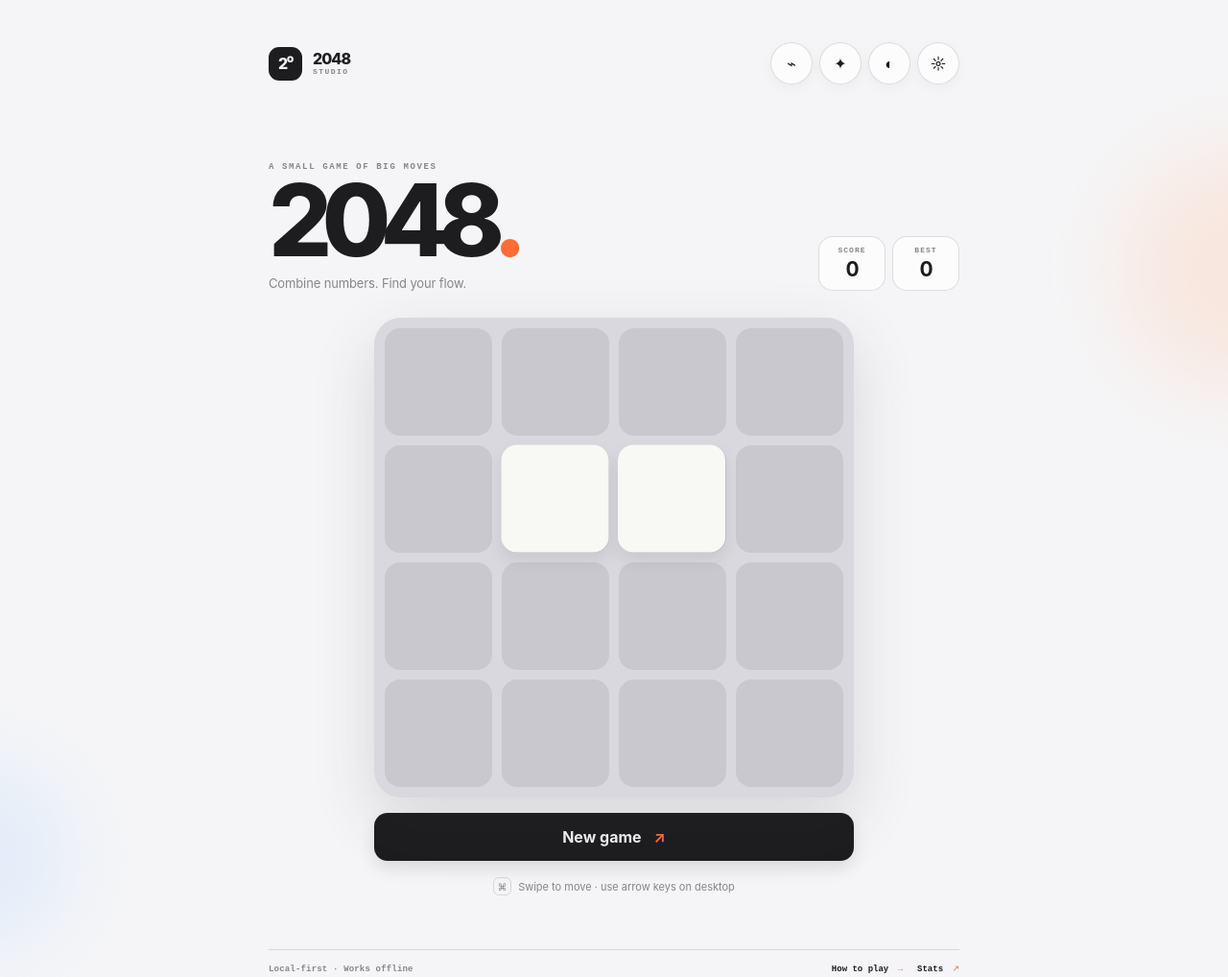
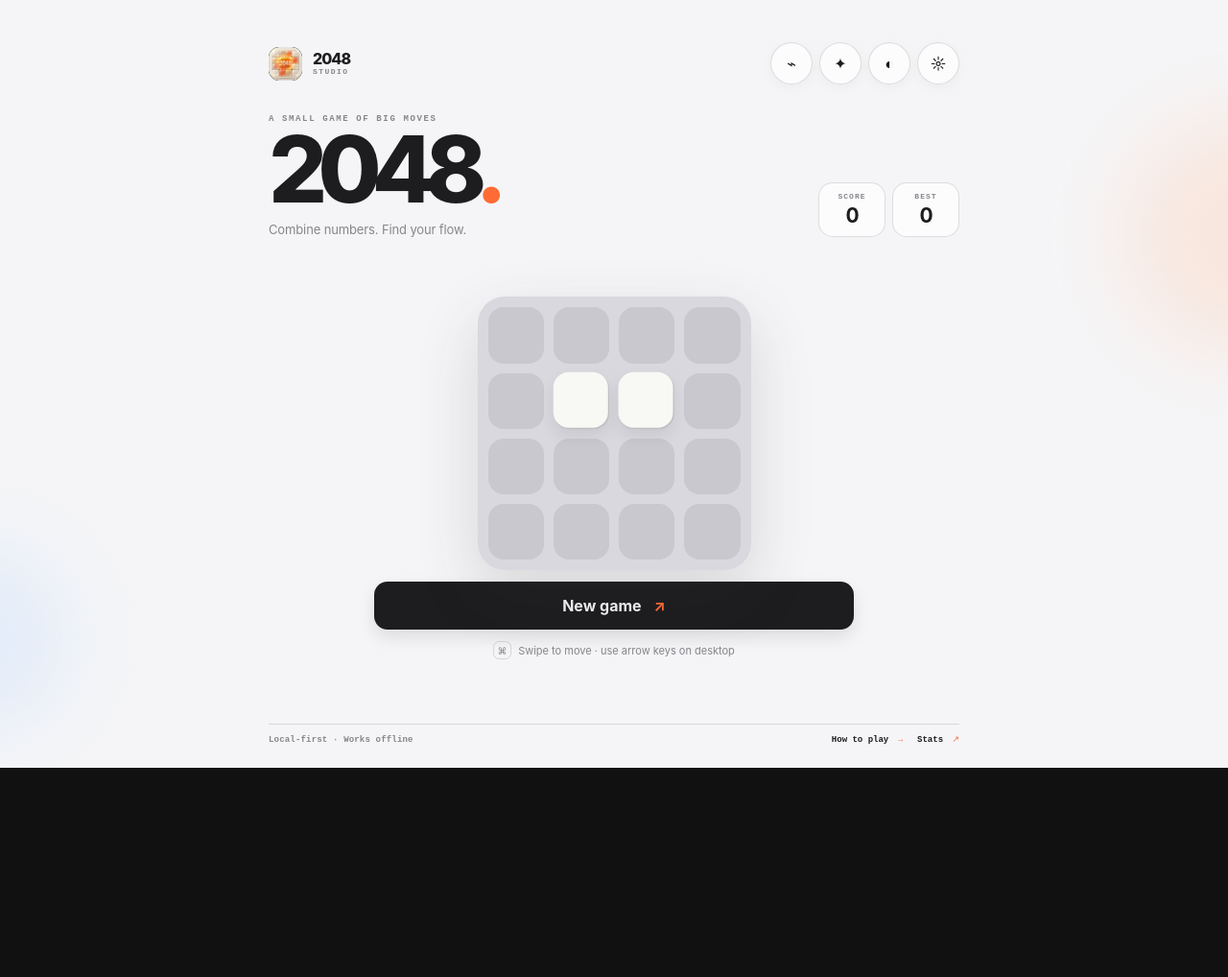
Before and after one commit to CRZX1337/2048-site-modern, a website built with Vite: page index.html in a window 1280 px wide. Shown: the whole page at 96% size. After the commit the page ends 800 px from the top, so only its background shows below. Built offline with nearby package versions, Linux system fonts and the light colour scheme.

Commit message:
feat: integrate 2048 studio branding

```diff
--- a/public/sw.js
+++ b/public/sw.js
@@ -1,10 +1,10 @@
-const CACHE = '2048-studio-v4';
+const CACHE = '2048-studio-v5';
 // Deployment base path ("/2048-site-modern/" on GitHub Pages), derived from the
 // worker's own scope so all cached URLs and fallbacks follow the real subpath.
 const BASE = new URL(self.registration.scope).pathname;
 const INDEX = `${BASE}index.html`;
 const IS_DEV_HOST = self.location.hostname === 'localhost' || self.location.hostname === '127.0.0.1';
-const CORE = [BASE, INDEX, `${BASE}manifest.webmanifest`, `${BASE}icon-192.svg`, `${BASE}icon-512.svg`, `${BASE}icon-maskable.svg`];
+const CORE = [BASE, INDEX, `${BASE}manifest.webmanifest`, `${BASE}logo.png`, `${BASE}icon-192.png`, `${BASE}icon-512.png`, `${BASE}icon-maskable.png`, `${BASE}apple-touch-icon.png`, `${BASE}favicon-32.png`];
 const ASSET_PATTERN = new RegExp(`(?:src|href)="(${BASE.replace(/[.*+?^${}()|[\]\\]/g, '\\$&')}assets/[^"]+\\.(?:js|css))"`, 'g');
 
 self.addEventListener('install', event => {
--- a/src/main.ts
+++ b/src/main.ts
@@ -13,7 +13,7 @@ if (!app) throw new Error('App root missing');
 const root = app;
 
 const content = `
-  <header class="topbar"><div class="brand"><span class="brand-mark">2⁰</span><div><strong>2048</strong><span>STUDIO</span></div></div><div class="top-actions"><button class="icon-button" id="stats-button" aria-label="View statistics">⌁</button><button class="icon-button" id="theme-button" aria-label="Choose theme">✦</button><button class="icon-button" id="mode-button" aria-label="Toggle dark mode">◐</button><button class="icon-button" id="settings-button" aria-label="Open settings">☼</button></div></header>
+  <header class="topbar"><div class="brand"><span class="brand-mark"><img class="brand-logo" src="logo.png" alt="2048 Studio logo" width="35" height="35" /></span><div><strong>2048</strong><span>STUDIO</span></div></div><div class="top-actions"><button class="icon-button" id="stats-button" aria-label="View statistics">⌁</button><button class="icon-button" id="theme-button" aria-label="Choose theme">✦</button><button class="icon-button" id="mode-button" aria-label="Toggle dark mode">◐</button><button class="icon-button" id="settings-button" aria-label="Open settings">☼</button></div></header>
   <section class="hero" aria-labelledby="title"><div><p class="eyebrow">A small game of big moves</p><h1 id="title">2048<span class="accent">.</span></h1><p class="subtitle">Combine numbers. Find your flow.</p></div><div class="scores" aria-label="Game scores"><div class="score-card"><span>SCORE</span><strong id="score">0</strong></div><div class="score-card"><span>BEST</span><strong id="best">0</strong></div></div></section>
   <section class="game-wrap"><div class="board-frame"><div class="board" id="board" role="grid" aria-rowcount="4" aria-colcount="4" aria-label="2048 game board" tabindex="0"></div><div class="status-overlay" id="overlay" hidden></div></div><div class="game-actions"><button class="primary-button" id="new-game">New game <span>↗</span></button></div><p class="hint"><span class="keyboard-icon">⌘</span> <span>Swipe to move · use arrow keys on desktop</span></p></section>
   <footer><span>Local-first · Works offline</span><div class="footer-links"><button class="link-button" id="about">How to play <span>→</span></button><button class="link-button" id="stats-link">Stats <span>↗</span></button></div></footer>
--- a/src/styles.css
+++ b/src/styles.css
@@ -9,55 +9,59 @@
 }
 @layer foundation {
   :root { color-scheme:light; font-family:-apple-system,BlinkMacSystemFont,"SF Pro Text","Helvetica Neue",sans-serif; font-synthesis:none; }
-  body { min-height:var(--visual-viewport-height,100svh); background:#111; }
-  .app-shell { --page:#f5f5f7; --ink:#171719; --muted:#86868b; --line:rgba(60,60,67,.16); --surface:rgba(255,255,255,.76); --board:#d9d9de; --cell:#c8c8ce; --accent:#ff6b35; --tile-ink:#19191b; --tile-light:#fff; --display:-apple-system,BlinkMacSystemFont,"SF Pro Display","Helvetica Neue",sans-serif; --body:-apple-system,BlinkMacSystemFont,"SF Pro Text","Helvetica Neue",sans-serif; --mono:"SF Mono",ui-monospace,monospace; --page-glow:none; position:relative; isolation:isolate; min-height:var(--visual-viewport-height,100svh); overflow:hidden; padding:calc(18px + env(safe-area-inset-top)) max(18px,env(safe-area-inset-right)) calc(24px + env(safe-area-inset-bottom)) max(18px,env(safe-area-inset-left)); background:var(--page); color:var(--ink); font-family:var(--body); transition:background .55s ease,color .4s ease; }
+  html,body { height:100%; }
+  html { overflow:clip; }
+  body { min-height:var(--visual-viewport-height,100svh); background:#111; overflow:clip; overscroll-behavior:none; }
+  .app-shell { --page:#f5f5f7; --ink:#171719; --muted:#86868b; --line:rgba(60,60,67,.16); --surface:rgba(255,255,255,.76); --board:#d9d9de; --cell:#c8c8ce; --accent:#ff6b35; --tile-ink:#19191b; --tile-light:#fff; --display:-apple-system,BlinkMacSystemFont,"SF Pro Display","Helvetica Neue",sans-serif; --body:-apple-system,BlinkMacSystemFont,"SF Pro Text","Helvetica Neue",sans-serif; --mono:"SF Mono",ui-monospace,monospace; --page-glow:none; --board-chrome:415px; position:relative; isolation:isolate; display:flex; flex-direction:column; height:100svh; height:var(--visual-viewport-height,100svh); overflow:hidden; padding:calc(18px + env(safe-area-inset-top)) max(18px,env(safe-area-inset-right)) calc(24px + env(safe-area-inset-bottom)) max(18px,env(safe-area-inset-left)); background:var(--page); color:var(--ink); font-family:var(--body); transition:background .55s ease,color .4s ease; }
   .app-shell[data-dark="true"] { color-scheme:dark; }
   .app-shell[data-orientation="landscape"] { padding-top:max(18px,env(safe-area-inset-top)); }
   .theme-effects { position:absolute; inset:0; z-index:0; overflow:hidden; pointer-events:none; }
   .theme-effects > * { position:absolute; pointer-events:none; display:none; }
-  .apple-content,.glass-content,.material-content,.oldschool-content,.modern-content,.theme-content { position:relative; z-index:2; width:100%; min-height:calc(var(--visual-viewport-height,100svh) - 42px); }
+  .apple-content,.glass-content,.material-content,.oldschool-content,.modern-content,.theme-content { position:relative; z-index:2; width:100%; flex:1; min-height:0; display:flex; flex-direction:column; }
   .topbar,.hero,.game-wrap,footer { width:min(100%,620px); margin-inline:auto; }
+  .game-wrap { flex:1; min-height:0; display:flex; flex-direction:column; justify-content:center; }
   .topbar { display:flex; align-items:center; justify-content:space-between; min-height:44px; }
   .brand { display:flex; align-items:center; gap:11px; letter-spacing:-.04em; }
-  .brand-mark { display:grid; place-items:center; width:35px; height:35px; border-radius:12px; background:var(--ink); color:var(--page); font:800 16px/1 var(--display); letter-spacing:-.1em; }
+  .brand-mark { display:grid; place-items:center; width:35px; height:35px; overflow:hidden; border-radius:12px; background:var(--ink); color:var(--page); font:800 16px/1 var(--display); letter-spacing:-.1em; }
+  .brand-logo { display:block; width:100%; height:100%; object-fit:cover; border-radius:inherit; }
   .brand strong { display:block; font:800 16px/14px var(--display); letter-spacing:-.06em; }
   .brand div span { display:block; margin-top:3px; color:var(--muted); font:600 8px/1 var(--mono); letter-spacing:.18em; }
   .top-actions { display:flex; gap:7px; }
   .icon-button,.close-button { display:grid; place-items:center; width:44px; height:44px; border-radius:50%; background:var(--surface); color:var(--ink); border:1px solid var(--line); box-shadow:0 4px 14px rgba(0,0,0,.04); transition:transform .2s ease,background .25s ease,border-color .25s ease; }
   .icon-button:active,.close-button:active { transform:scale(.92); }
-  .hero { display:flex; align-items:end; justify-content:space-between; gap:20px; padding:clamp(42px,11vh,82px) 0 28px; }
+  .hero { display:flex; align-items:end; justify-content:space-between; gap:20px; padding:clamp(14px,4svh,54px) 0 clamp(10px,2svh,22px); }
   .eyebrow { margin:0 0 10px; color:var(--muted); font:600 9px/1 var(--mono); letter-spacing:.18em; text-transform:uppercase; }
-  h1 { margin:0; font:850 clamp(66px,17vw,104px)/.78 var(--display); letter-spacing:-.105em; }
+  h1 { margin:0; font:850 clamp(52px,min(16vw,12svh),104px)/.78 var(--display); letter-spacing:-.105em; }
   .accent { color:var(--accent); }
   .subtitle { margin:17px 0 0; color:var(--muted); font-size:13px; letter-spacing:-.01em; }
   .scores { display:flex; gap:7px; flex-shrink:0; }
   .score-card { min-width:70px; padding:10px 12px 11px; border:1px solid var(--line); border-radius:15px; background:var(--surface); text-align:center; backdrop-filter:blur(14px); }
   .score-card span { display:block; color:var(--muted); font:600 8px/1 var(--mono); letter-spacing:.13em; }
   .score-card strong { display:block; margin-top:5px; font:750 21px/1 var(--display); letter-spacing:-.06em; }
-  .board-frame { position:relative; width:100%; overflow:hidden; padding:11px; border-radius:28px; background:var(--board); box-shadow:var(--shadow,0 24px 60px rgba(0,0,0,.12)); }
+  .board-frame { position:relative; flex-shrink:0; width:min(100%,500px,max(170px,calc(var(--visual-viewport-height,100svh) - var(--board-chrome)))); margin-inline:auto; overflow:hidden; padding:11px; border-radius:28px; background:var(--board); box-shadow:var(--shadow,0 24px 60px rgba(0,0,0,.12)); }
   .board { display:grid; grid-template-columns:repeat(4,1fr); gap:10px; aspect-ratio:1; touch-action:none; outline:none; }
-  .cell { grid-row:calc(var(--row) + 1); grid-column:calc(var(--col) + 1); border-radius:var(--cell-radius,15px); background:var(--cell); }
-  .tile { position:absolute; inset:11px; display:grid; place-items:center; width:calc((100% - 54px)/4); height:calc((100% - 54px)/4); transform:translate(calc(var(--col) * (100% + 10px)),calc(var(--row) * (100% + 10px))); z-index:2; border-radius:var(--tile-radius,15px); color:var(--tile-ink); font:800 clamp(25px,8vw,44px)/1 var(--display); letter-spacing:-.08em; box-shadow:var(--tile-shadow,0 8px 17px rgba(0,0,0,.08)); transition:transform var(--move-duration,.18s) var(--move-ease,cubic-bezier(.2,.8,.2,1)),filter .2s ease,box-shadow .25s ease; }
+  .cell { grid-row:calc(var(--row) + 1); grid-column:calc(var(--col) + 1); border-radius:min(var(--cell-radius,15px),30%); background:var(--cell); }
+  .tile { position:absolute; inset:11px; display:grid; place-items:center; width:calc((100% - 54px)/4); height:calc((100% - 54px)/4); transform:translate(calc(var(--col) * (100% + 10px)),calc(var(--row) * (100% + 10px))); z-index:2; border-radius:min(var(--tile-radius,15px),30%); color:var(--tile-ink); font:800 clamp(25px,8vw,44px)/1 var(--display); letter-spacing:-.08em; box-shadow:var(--tile-shadow,0 8px 17px rgba(0,0,0,.08)); transition:transform var(--move-duration,.18s) var(--move-ease,cubic-bezier(.2,.8,.2,1)),filter .2s ease,box-shadow .25s ease; }
   .tile-128,.tile-256,.tile-512 { font-size:clamp(22px,7vw,37px); }
   .tile-1024,.tile-2048,.tile-super { font-size:clamp(18px,6vw,31px); }
   .status-overlay { position:absolute; inset:11px; z-index:5; display:grid; place-items:center; border-radius:calc(var(--board-radius,28px) - 11px); background:var(--overlay-bg,rgba(245,245,247,.84)); color:var(--ink); backdrop-filter:blur(18px); text-align:center; animation:overlay-in .35s cubic-bezier(.2,.8,.2,1) both; }
   .status-overlay div { display:grid; justify-items:center; gap:11px; }
   .status-overlay strong { font:800 39px/1 var(--display); letter-spacing:-.08em; }
   .overlay-kicker { color:var(--accent); font:700 9px/1 var(--mono); letter-spacing:.16em; text-transform:uppercase; }
-  .game-actions { display:flex; gap:10px; margin-top:16px; }
+  .game-actions { display:flex; gap:10px; margin-top:12px; }
   .primary-button,.secondary-button { min-height:50px; border-radius:16px; padding:0 21px; font-weight:750; transition:transform .2s ease,filter .2s ease,background .25s ease; }
   .primary-button { flex:1; background:var(--ink); color:var(--page); box-shadow:0 8px 18px rgba(0,0,0,.1); }
   .primary-button span { margin-left:9px; color:var(--accent); }
   .primary-button:active,.secondary-button:active { transform:scale(.97); }
   .secondary-button { border:1px solid var(--line); background:transparent; color:var(--ink); }
-  .hint { display:flex; justify-content:center; align-items:center; gap:7px; margin:17px 0 0; color:var(--muted); font-size:11px; }
+  .hint { display:flex; justify-content:center; align-items:center; gap:7px; margin:12px 0 0; color:var(--muted); font-size:11px; }
   .keyboard-icon { display:grid; place-items:center; width:19px; height:19px; border:1px solid var(--line); border-radius:6px; font-size:10px; }
-  footer { display:flex; justify-content:space-between; align-items:center; gap:12px; margin-top:clamp(36px,7vh,66px); padding-top:16px; border-top:1px solid var(--line); color:var(--muted); font:600 9px/1 var(--mono); letter-spacing:.02em; }
+  footer { display:flex; justify-content:space-between; align-items:center; gap:12px; margin-top:clamp(10px,2.5svh,28px); padding-top:12px; border-top:1px solid var(--line); color:var(--muted); font:600 9px/1 var(--mono); letter-spacing:.02em; }
   .footer-links { display:flex; gap:15px; }
   .link-button { padding:0; background:transparent; color:var(--ink); font:600 9px/1 var(--mono); }
   .link-button span { color:var(--accent); margin-left:4px; }
   .sr-only { position:absolute!important; width:1px!important; height:1px!important; padding:0!important; margin:-1px!important; overflow:hidden!important; clip:rect(0,0,0,0)!important; white-space:nowrap!important; border:0!important; }
-  dialog { width:min(90vw,410px); max-height:min(82svh,680px); padding:28px; border:1px solid var(--line); border-radius:28px; background:var(--page); color:var(--ink); box-shadow:0 28px 90px rgba(0,0,0,.28); }
+  dialog { width:min(90vw,410px); max-height:min(82svh,680px); padding:28px; overflow:auto; border:1px solid var(--line); border-radius:28px; background:var(--page); color:var(--ink); box-shadow:0 28px 90px rgba(0,0,0,.28); }
   dialog::backdrop { background:rgba(10,12,16,.35); backdrop-filter:blur(14px); }
   .dialog-head { display:flex; justify-content:space-between; align-items:start; }
   dialog h2 { margin:0; font:800 29px/1 var(--display); letter-spacing:-.07em; }
@@ -85,8 +89,11 @@
   .setting-row { display:flex; align-items:center; justify-content:space-between; width:100%; padding:15px; border:1px solid var(--line); border-radius:17px; background:var(--surface); color:var(--ink); text-align:left; }
   .setting-row strong,.setting-row small { display:block; }.setting-row small { margin-top:4px; color:var(--muted); font-size:11px; }.setting-row b { color:var(--accent); }.setting-static { cursor:default; }.setting-pill { padding:5px 8px; border-radius:8px; background:var(--line); color:var(--muted); font:600 9px var(--mono); }
   @keyframes overlay-in { from { opacity:0; transform:scale(.97); } to { opacity:1; transform:none; } }
-  @media (max-width:430px) { .app-shell { padding-inline:15px; }.hero { padding-top:45px; }.board-frame { padding:8px; border-radius:22px; }.tile { inset:8px; width:calc((100% - 44px)/4); height:calc((100% - 44px)/4); }.status-overlay { inset:8px; } footer { margin-top:39px; } }
-  @media (min-width:700px) { .app-shell { padding-top:44px; }.game-wrap { width:500px; }.topbar,.hero,footer { width:min(100%,720px); } }
+  @media (max-width:430px) { .app-shell { padding-inline:15px; }.hero { padding-top:32px; }.board-frame { padding:8px; border-radius:22px; }.tile { inset:8px; width:calc((100% - 44px)/4); height:calc((100% - 44px)/4); }.status-overlay { inset:8px; } }
+  @media (min-width:700px) { .app-shell { padding-top:44px; --board-chrome:515px; }.game-wrap { width:500px; }.topbar,.hero,footer { width:min(100%,720px); } }
+  @media (max-width:360px) { .top-actions { gap:4px; }.brand { gap:8px; } }
+  @media (max-width:380px) and (max-height:640px) { .app-shell { --board-chrome:400px; }.hero { padding-top:20px; }h1 { font-size:40px; }.subtitle { margin-top:8px; font-size:12px; }.game-actions { margin-top:8px; }.hint { margin-top:8px; }footer { margin-top:8px; }.board-frame { width:min(100%,500px,max(140px,calc(var(--visual-viewport-height,100svh) - var(--board-chrome)))); } }
+  @media (max-height:560px) { .app-shell { --board-chrome:200px; padding-top:max(10px,env(safe-area-inset-top)); padding-bottom:max(10px,env(safe-area-inset-bottom)); }.hero { padding:4px 0; }h1 { font-size:clamp(34px,min(16vw,10svh),104px); }.subtitle,.hint { display:none; }.game-actions { margin-top:8px; }.primary-button,.secondary-button { min-height:44px; }.board-frame { width:min(100%,500px,max(120px,calc(var(--visual-viewport-height,100svh) - var(--board-chrome)))); }footer { margin-top:8px; padding-top:8px; } }
 }
 @layer shared-motion {
   .theme-changing .apple-content,.theme-changing .glass-content,.theme-changing .material-content,.theme-changing .oldschool-content,.theme-changing .modern-content { animation:theme-crossfade .42s cubic-bezier(.2,.8,.2,1) both; }
@@ -110,7 +117,7 @@
 @layer material {
   .theme-material-shell { --page:#fffbfe; --ink:#211a25; --muted:#756e79; --line:#e8dfe9; --board:#e8dfe9; --cell:#f7f1f7; --accent:#6750a4; --surface:#fffbfe; --tile-radius:10px; --cell-radius:10px; --board-radius:24px; --shadow:0 7px 16px rgba(49,32,61,.18); --overlay-bg:rgba(255,251,254,.9); }
   .theme-material-shell[data-dark="true"] { --page:#211f26; --ink:#f6eef7; --muted:#c7bcc9; --line:#49434c; --board:#3b363e; --cell:#514a53; --surface:#2d2930; --overlay-bg:rgba(33,31,38,.9); }
-  .theme-material-shell .material-rail { display:block; position:absolute; top:0; bottom:0; left:0; width:8px; background:linear-gradient(#6750a4 0 42%,#d0bcff 42% 68%,#6750a4 68%); opacity:.9; }.theme-material-shell .brand-mark { border-radius:10px; background:#6750a4; color:#fff; }.theme-material-shell .score-card { border-radius:12px; box-shadow:0 2px 5px rgba(49,32,61,.14); }.theme-material-shell .primary-button { border-radius:12px; background:#6750a4; color:#fff; box-shadow:0 3px 6px rgba(49,32,61,.22); }.theme-material-shell .tile { box-shadow:0 3px 7px rgba(49,32,61,.2); }.theme-material-shell .tile-2 { background:#eee8f0; color:#4d4550; }.theme-material-shell .tile-4 { background:#e1d5e4; color:#4d4550; }.theme-material-shell .tile-8 { background:#d0bcff; color:#35205c; }.theme-material-shell .tile-16 { background:#b69df8; color:#fff; }.theme-material-shell .tile-32 { background:#9a82db; color:#fff; }.theme-material-shell .tile-64 { background:#8067c1; color:#fff; }.theme-material-shell .tile-128,.theme-material-shell .tile-256,.theme-material-shell .tile-512 { background:#ffb780; color:#45210b; }.theme-material-shell .tile-1024,.theme-material-shell .tile-2048,.theme-material-shell .tile-super { background:#4f378b; color:#f2ddff; }.theme-material-shell .theme-choice.selected { box-shadow:inset 4px 0 #6750a4; }
+  .theme-material-shell .brand-mark { border-radius:10px; background:#6750a4; color:#fff; }.theme-material-shell .score-card { border-radius:12px; box-shadow:0 2px 5px rgba(49,32,61,.14); }.theme-material-shell .primary-button { border-radius:12px; background:#6750a4; color:#fff; box-shadow:0 3px 6px rgba(49,32,61,.22); }.theme-material-shell .tile { box-shadow:0 3px 7px rgba(49,32,61,.2); }.theme-material-shell .tile-2 { background:#eee8f0; color:#4d4550; }.theme-material-shell .tile-4 { background:#e1d5e4; color:#4d4550; }.theme-material-shell .tile-8 { background:#d0bcff; color:#35205c; }.theme-material-shell .tile-16 { background:#b69df8; color:#fff; }.theme-material-shell .tile-32 { background:#9a82db; color:#fff; }.theme-material-shell .tile-64 { background:#8067c1; color:#fff; }.theme-material-shell .tile-128,.theme-material-shell .tile-256,.theme-material-shell .tile-512 { background:#ffb780; color:#45210b; }.theme-material-shell .tile-1024,.theme-material-shell .tile-2048,.theme-material-shell .tile-super { background:#4f378b; color:#f2ddff; }.theme-material-shell .theme-choice.selected { box-shadow:inset 4px 0 #6750a4; }
 }
 @layer oldschool {
   .theme-oldschool-shell { --page:#f8edcf; --ink:#33251d; --muted:#80644e; --line:#caae8d; --board:#ad8b6c; --cell:#c4a989; --accent:#cf4a2d; --surface:#f4e3bd; --tile-radius:4px; --cell-radius:4px; --board-radius:9px; --shadow:7px 7px 0 rgba(51,37,29,.22); --overlay-bg:rgba(248,237,207,.94); --display:"Courier New",ui-monospace,monospace; --body:"Courier New",ui-monospace,monospace; --mono:"Courier New",ui-monospace,monospace; contain:paint; isolation:isolate; }
--- a/src/themes/composition.ts
+++ b/src/themes/composition.ts
@@ -1,4 +1,4 @@
-const effects = `<div class="theme-effects" aria-hidden="true"><div class="apple-orb apple-orb-one"></div><div class="apple-orb apple-orb-two"></div><div class="glass-aurora"></div><div class="glass-ambient"></div><div class="glass-caustic"></div><div class="glass-specular-veil"></div><div class="glass-grain"></div><div class="material-rail"></div><div class="crt-scanlines"></div><div class="crt-vignette"></div><div class="modern-grid"></div></div>`;
+const effects = `<div class="theme-effects" aria-hidden="true"><div class="apple-orb apple-orb-one"></div><div class="apple-orb apple-orb-two"></div><div class="glass-aurora"></div><div class="glass-ambient"></div><div class="glass-caustic"></div><div class="glass-specular-veil"></div><div class="glass-grain"></div><div class="crt-scanlines"></div><div class="crt-vignette"></div><div class="modern-grid"></div></div>`;
 
 export function composeThemeShell(shellClass: string, contentClass: string, content: string): string {
   return `<main class="app-shell ${shellClass}">${effects}<div class="theme-content ${contentClass}">${content}</div></main>`;
--- a/src/themes/glass.css
+++ b/src/themes/glass.css
@@ -457,9 +457,12 @@
   .theme-glass-shell .icon-button, .theme-glass-shell .close-button { min-width: 44px; min-height: 44px; }
   @media (max-width: 430px) {
     .theme-glass-shell { --tile-radius: 15px; --cell-radius: 15px; --board-radius: 24px; }
-    .theme-glass-shell .hero { padding-top: 40px; }
+    .theme-glass-shell .hero { padding-top: 32px; }
     .theme-glass-shell .topbar { gap: 8px; }
     .theme-glass-shell .top-actions { gap: 6px; }
+  }
+  @media (max-width: 360px) {
+    .theme-glass-shell .top-actions { gap: 4px; }
   }
 
   /* ---------- accessibility: honor system needs without losing language ---------- */
```
Also changed, not shown: docs/architecture.md (+2 -2 lines), index.html (+2 -1 lines), README.md, logo.png (added), public/apple-touch-icon.png (added), public/favicon-32.png (added), public/icon-192.png (added), public/icon-192.svg (deleted), public/icon-512.png (added), public/icon-512.svg (deleted), public/icon-maskable.png (added), public/icon-maskable.svg (deleted), public/logo.png (added), public/manifest.webmanifest.
